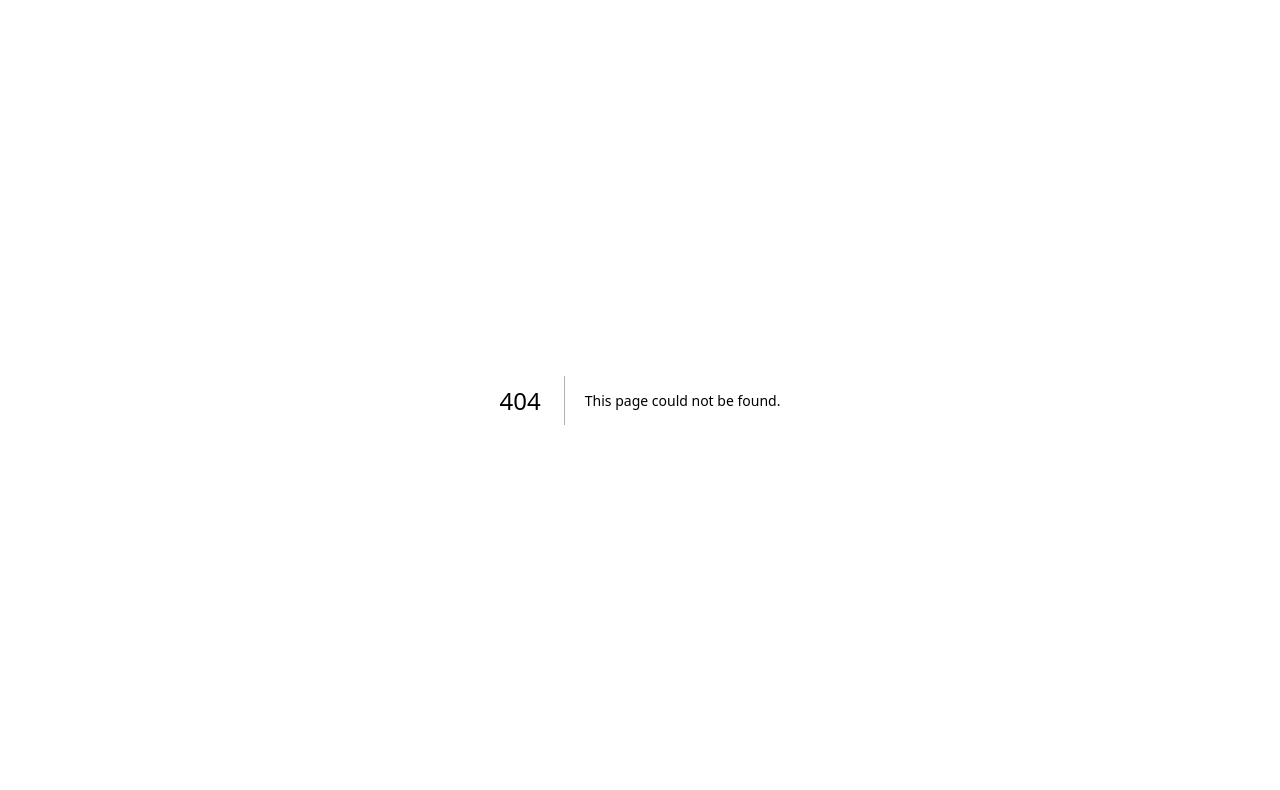
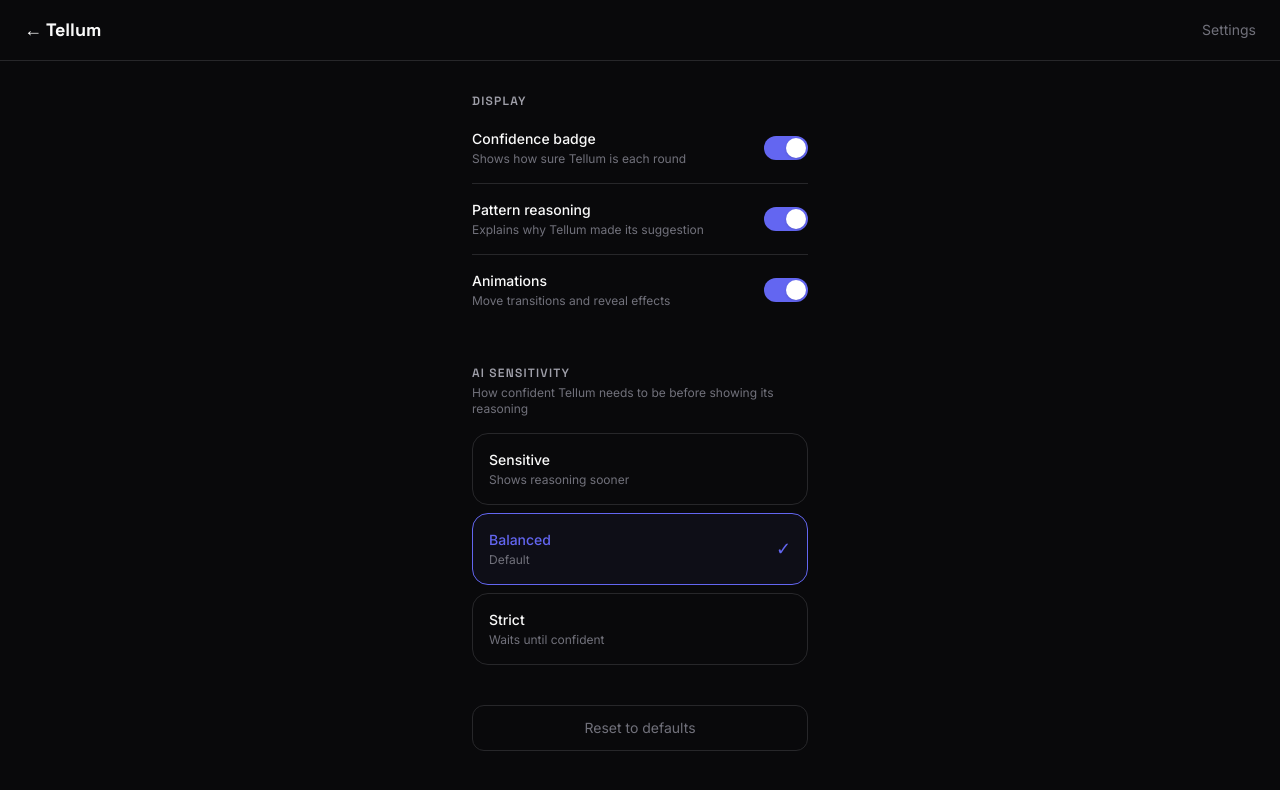
Before and after one commit to mahadi-ibne-bakar/tellum, a Next.js app: page /settings in a window 1280 px wide. Before the commit this address had no page. Shown: the top 790 px of the page. Built offline with nearby package versions, Linux system fonts and the light colour scheme.

Commit message:
feat: settings panel with display toggles, AI sensitivity, and localStorage persistence

```diff
--- a/app/coach/page.tsx
+++ b/app/coach/page.tsx
@@ -11,6 +11,7 @@
   getOpponentProfiles,
   createOpponentProfile,
 } from '@/lib/supabase/database'
+import { useSettings } from '@/hooks/useSettings'
 
 type GamePhase = 'selecting' | 'playing'
 type RoundPhase = 'suggest' | 'input' | 'result'
@@ -50,9 +51,10 @@
   const [history,         setHistory]        = useState<RoundRecord[]>([])
   const [lastOpponentMove, setLastOpponentMove] = useState<Move | null>(null)
   const [outcome,         setOutcome]        = useState<Outcome | null>(null)
+  const { settings } = useSettings()
 
   const prediction   = useMemo(() => predict(history), [history])
-  const isLearning   = prediction.confidence < 0.2
+  const isLearning = prediction.confidence < settings.confidenceThreshold
   const confidencePct = Math.round(prediction.confidence * 100)
 
   // Load profiles on mount
@@ -291,13 +293,15 @@
                     </div>
                   ) : (
                     <>
-                      <div className="inline-flex items-center gap-2 px-3 py-1.5 rounded-full bg-accent/10 text-xs font-medium text-accent">
-                        <span className="w-1.5 h-1.5 rounded-full bg-accent" />
-                        {confidencePct}% confident
-                      </div>
-                      {prediction.reason && (
+                      {settings.showConfidence && (
+                        <div className="inline-flex items-center gap-2 px-3 py-1.5 rounded-full bg-accent/10 text-xs font-medium text-accent">
+                            <span className="w-1.5 h-1.5 rounded-full bg-accent" />
+                            {confidencePct}% confident
+                        </div>
+                      )}
+                      {settings.showReason && prediction.reason && (
                         <p className="text-xs text-zinc-500 dark:text-zinc-400 max-w-xs text-center leading-relaxed mt-1">
-                          {prediction.reason}
+                            {prediction.reason}
                         </p>
                       )}
                     </>
--- a/app/mirror/page.tsx
+++ b/app/mirror/page.tsx
@@ -6,6 +6,7 @@
 import { predict } from '@/lib/ai/engine'
 import type { Move, RoundRecord } from '@/lib/types'
 import { loadHistory, saveRound } from '@/lib/supabase/database'
+import { useSettings } from '@/hooks/useSettings'
 
 type GameState = 'observing' | 'revealing' | 'confronting'
 type RoundPhase = 'choose' | 'result'
@@ -36,8 +37,6 @@
 
 // How many rounds before the reveal can trigger
 const REVEAL_MIN_ROUNDS = 8
-// Confidence threshold that triggers the reveal
-const REVEAL_CONFIDENCE = 0.25
 
 export default function MirrorMode() {
   const [gameState,    setGameState]    = useState<GameState>('observing')
@@ -49,6 +48,7 @@
   const [lastAiMove,   setLastAiMove]   = useState<Move | null>(null)
   const [outcome,      setOutcome]      = useState<Outcome | null>(null)
   const [loading, setLoading] = useState(true)
+  const { settings } = useSettings()
 
   // The AI is always learning from the user's moves in the background
   const aiPrediction = useMemo(() => predict(history), [history])
@@ -58,12 +58,12 @@
     if (
         gameState === 'observing' &&
         history.length >= REVEAL_MIN_ROUNDS &&
-        aiPrediction.confidence >= REVEAL_CONFIDENCE
+        aiPrediction.confidence >= settings.confidenceThreshold
     ) {
         const t = setTimeout(() => setGameState('revealing'), 0)
         return () => clearTimeout(t)
     }
-    }, [aiPrediction.confidence, history.length, gameState])
+    }, [aiPrediction.confidence, history.length, gameState, settings.confidenceThreshold])
 
   // Auto-advance after showing the result
   useEffect(() => {
@@ -243,13 +243,15 @@
                   <p className={`font-display text-xl font-bold mt-1 ${MOVE_COLOR[aiPrediction.predictedOpponent]}`}>
                     {MOVE_LABEL[aiPrediction.predictedOpponent]}
                   </p>
+                  {settings.showConfidence && (
                   <p className="mt-3 text-xs font-medium text-accent">
-                    So I&apos;m playing... {MOVE_LABEL[aiPrediction.suggestedMove]} · {confidencePct}% sure
+                      So I&apos;m playing {MOVE_LABEL[aiPrediction.suggestedMove]} · {confidencePct}% sure
                   </p>
-                  {aiPrediction.reason && (
-                    <p className="mt-1.5 text-xs text-zinc-500 leading-relaxed">
+                  )}
+                 {settings.showReason && aiPrediction.reason && (
+                  <p className="mt-1.5 text-xs text-zinc-500 leading-relaxed">
                       {aiPrediction.reason}
-                    </p>
+                  </p>
                   )}
                 </div>
 
--- a/app/page.tsx
+++ b/app/page.tsx
@@ -4,6 +4,7 @@
 import { useRouter } from 'next/navigation'
 import { ThemeToggle } from '@/components/ThemeToggle'
 import { AuthButton } from '@/components/AuthButton'
+import Link from 'next/link'
 
 const modes = [
   {
@@ -73,6 +74,21 @@
           </motion.div>
         ))}
       </div>
+      <motion.div
+        initial={{ opacity: 0 }}
+        animate={{ opacity: 1 }}
+        transition={{ duration: 0.5, delay: 0.6 }}
+        className="mt-8"
+      >
+        <Link
+          href="/settings"
+          className="text-xs text-zinc-400 hover:text-zinc-600 dark:hover:text-zinc-300 transition-colors"
+        >
+          Settings
+        </Link>
+      </motion.div>
     </main>
+
+
   )
 }
--- /dev/null
+++ b/app/settings/page.tsx
@@ -0,0 +1,121 @@
+'use client'
+
+import { motion } from 'framer-motion'
+import Link from 'next/link'
+import { useSettings } from '@/hooks/useSettings'
+import { Toggle } from '@/components/Toggle'
+
+const THRESHOLD_OPTIONS = [
+  { label: 'Sensitive', description: 'Shows reasoning sooner', value: 0.1 },
+  { label: 'Balanced',  description: 'Default',                value: 0.2 },
+  { label: 'Strict',    description: 'Waits until confident',  value: 0.35 },
+]
+
+export default function SettingsPage() {
+  const { settings, updateSetting, loaded } = useSettings()
+
+  if (!loaded) return null
+
+  return (
+    <div className="min-h-screen bg-white dark:bg-zinc-950 flex flex-col">
+      <header className="flex items-center justify-between px-6 py-4 border-b border-zinc-100 dark:border-zinc-800">
+        <Link
+          href="/"
+          className="font-display font-bold text-lg hover:text-accent transition-colors"
+        >
+          ← Tellum
+        </Link>
+        <span className="text-sm text-zinc-500">Settings</span>
+      </header>
+
+      <main className="flex-1 px-6 py-8 w-full max-w-sm mx-auto">
+
+        {/* Display */}
+        <motion.section
+          initial={{ opacity: 0, y: 16 }}
+          animate={{ opacity: 1, y: 0 }}
+          transition={{ duration: 0.4 }}
+        >
+          <h2 className="font-display text-xs font-semibold tracking-widest text-zinc-400 uppercase mb-1">
+            Display
+          </h2>
+          <div className="divide-y divide-zinc-100 dark:divide-zinc-800">
+            <Toggle
+              label="Confidence badge"
+              description="Shows how sure Tellum is each round"
+              value={settings.showConfidence}
+              onChange={(v) => updateSetting('showConfidence', v)}
+            />
+            <Toggle
+              label="Pattern reasoning"
+              description="Explains why Tellum made its suggestion"
+              value={settings.showReason}
+              onChange={(v) => updateSetting('showReason', v)}
+            />
+            <Toggle
+              label="Animations"
+              description="Move transitions and reveal effects"
+              value={settings.animationsEnabled}
+              onChange={(v) => updateSetting('animationsEnabled', v)}
+            />
+          </div>
+        </motion.section>
+
+        {/* AI sensitivity */}
+        <motion.section
+          initial={{ opacity: 0, y: 16 }}
+          animate={{ opacity: 1, y: 0 }}
+          transition={{ duration: 0.4, delay: 0.1 }}
+          className="mt-10"
+        >
+          <h2 className="font-display text-xs font-semibold tracking-widest text-zinc-400 uppercase mb-1">
+            AI Sensitivity
+          </h2>
+          <p className="text-xs text-zinc-500 mb-4">
+            How confident Tellum needs to be before showing its reasoning
+          </p>
+          <div className="flex flex-col gap-2">
+            {THRESHOLD_OPTIONS.map((option) => (
+              <button
+                key={option.value}
+                onClick={() => updateSetting('confidenceThreshold', option.value)}
+                className={`flex items-center justify-between p-4 rounded-2xl border transition-all text-left ${
+                  settings.confidenceThreshold === option.value
+                    ? 'border-accent bg-accent/5 text-accent'
+                    : 'border-zinc-200 dark:border-zinc-800 hover:border-accent/50'
+                }`}
+              >
+                <div>
+                  <p className="text-sm font-medium">{option.label}</p>
+                  <p className="text-xs text-zinc-500 mt-0.5">{option.description}</p>
+                </div>
+                {settings.confidenceThreshold === option.value && (
+                  <span className="text-accent text-lg">✓</span>
+                )}
+              </button>
+            ))}
+          </div>
+        </motion.section>
+
+        {/* Reset */}
+        <motion.section
+          initial={{ opacity: 0, y: 16 }}
+          animate={{ opacity: 1, y: 0 }}
+          transition={{ duration: 0.4, delay: 0.2 }}
+          className="mt-10"
+        >
+          <button
+            onClick={() => {
+              localStorage.removeItem('tellum_settings')
+              window.location.reload()
+            }}
+            className="w-full py-3 rounded-xl border border-zinc-200 dark:border-zinc-800 text-sm text-zinc-500 hover:border-red-400 hover:text-red-400 transition-all"
+          >
+            Reset to defaults
+          </button>
+        </motion.section>
+
+      </main>
+    </div>
+  )
+}
--- /dev/null
+++ b/components/Toggle.tsx
@@ -0,0 +1,35 @@
+'use client'
+
+interface ToggleProps {
+  label: string
+  description?: string
+  value: boolean
+  onChange: (value: boolean) => void
+}
+
+export function Toggle({ label, description, value, onChange }: ToggleProps) {
+  return (
+    <div className="flex items-center justify-between py-4">
+      <div className="pr-4">
+        <p className="text-sm font-medium">{label}</p>
+        {description && (
+          <p className="text-xs text-zinc-500 mt-0.5">{description}</p>
+        )}
+      </div>
+      <button
+        onClick={() => onChange(!value)}
+        aria-checked={value}
+        role="switch"
+        className={`relative shrink-0 w-11 h-6 rounded-full transition-colors duration-200 ${
+          value ? 'bg-accent' : 'bg-zinc-200 dark:bg-zinc-700'
+        }`}
+      >
+        <span
+          className={`absolute top-0.5 left-0.5 w-5 h-5 rounded-full bg-white shadow-sm transition-transform duration-200 ${
+            value ? 'translate-x-5' : 'translate-x-0'
+          }`}
+        />
+      </button>
+    </div>
+  )
+}
--- /dev/null
+++ b/hooks/useSettings.ts
@@ -0,0 +1,31 @@
+'use client'
+
+import { useState, useEffect } from 'react'
+import { DEFAULT_SETTINGS, type Settings } from '@/lib/settings'
+
+export function useSettings() {
+  const [settings, setSettings] = useState<Settings>(DEFAULT_SETTINGS)
+  const [loaded,   setLoaded]   = useState(false)
+
+  // Load from localStorage after mount
+  useEffect(() => {
+    const t = setTimeout(() => {
+      try {
+        const stored = localStorage.getItem('tellum_settings')
+        if (stored) setSettings({ ...DEFAULT_SETTINGS, ...JSON.parse(stored) })
+      } catch { /* localStorage unavailable */ }
+      setLoaded(true)
+    }, 0)
+    return () => clearTimeout(t)
+  }, [])
+
+  function updateSetting<K extends keyof Settings>(key: K, value: Settings[K]) {
+    setSettings((prev) => {
+      const next = { ...prev, [key]: value }
+      try { localStorage.setItem('tellum_settings', JSON.stringify(next)) } catch {}
+      return next
+    })
+  }
+
+  return { settings, updateSetting, loaded }
+}
--- /dev/null
+++ b/lib/settings.ts
@@ -0,0 +1,13 @@
+export interface Settings {
+  showConfidence: boolean       // show/hide the confidence % badge
+  showReason: boolean           // show/hide the pattern reason text
+  animationsEnabled: boolean    // enable/disable motion animations
+  confidenceThreshold: number   // how confident before switching from "Learning..."
+}
+
+export const DEFAULT_SETTINGS: Settings = {
+  showConfidence:      true,
+  showReason:          true,
+  animationsEnabled:   true,
+  confidenceThreshold: 0.2,
+}
```
